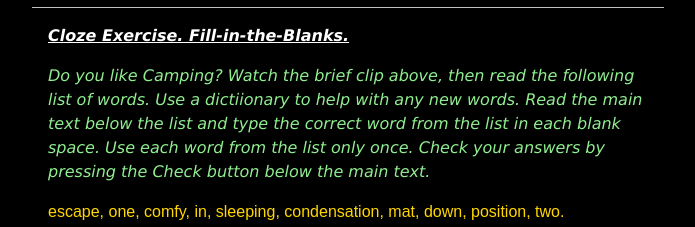
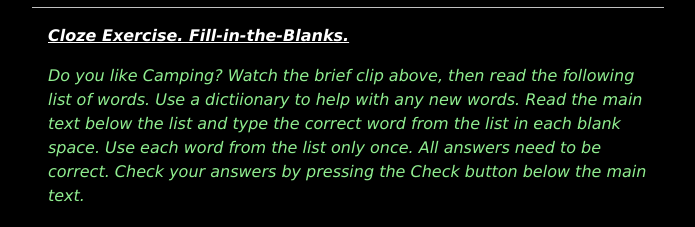
Before and after one commit to PSpeaking/lion, a plain HTML site: page testy20.html in a window 1280 px wide. Shown: the part 530-757 px from the top of the page, without its empty margins (292-987 px from the left). Drawn offline with Linux system fonts and the light colour scheme.

Commit message:
Add files via upload

```diff
--- a/testy20.html
+++ b/testy20.html
@@ -94,7 +94,7 @@
   <!-- Apply the 'text' class to the text div -->
   <div class="text">
     <p class="underlined-heading"><strong><em>Cloze Exercise. Fill-in-the-Blanks.</em></strong></p>
-    <p class="lighter-green-italics">Do you like Camping? Watch the brief clip above, then read the following list of words. Use a dictiionary to help with any new words. Read the main text below the list and type the correct word from the list in each blank space. Use each word from the list only once. Check your answers by pressing the Check button below the main text.</p>
+    <p class="lighter-green-italics">Do you like Camping? Watch the brief clip above, then read the following list of words. Use a dictiionary to help with any new words. Read the main text below the list and type the correct word from the list in each blank space. Use each word from the list only once. All answers need to be correct. Check your answers by pressing the Check button below the main text.</p>
 
     <p class="gold-paragraph">escape, one, comfy, in, sleeping, condensation, mat, down, position, two.</p>
 
```
